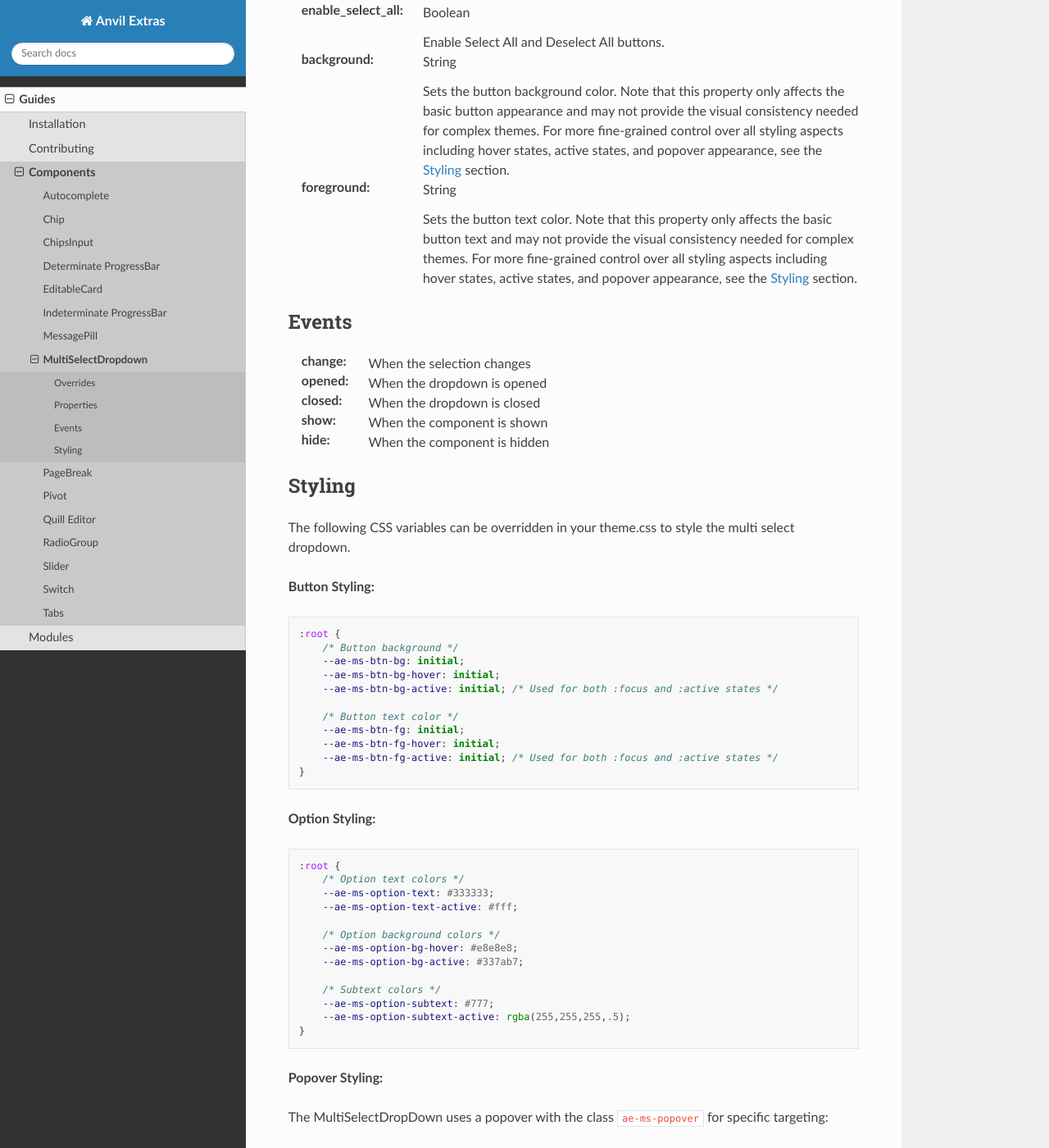
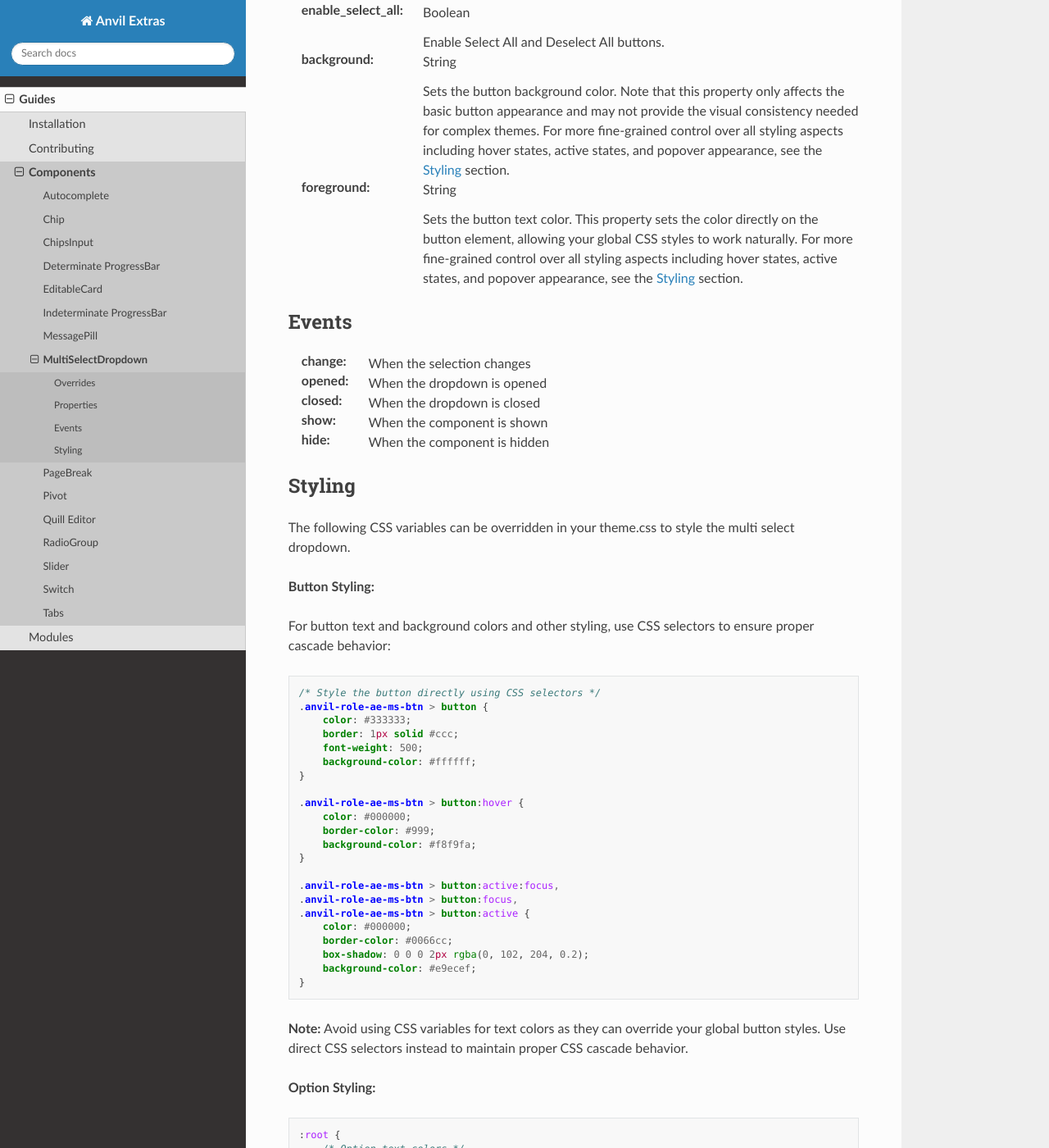
Before and after one commit to anvilistas/anvil-extras, a Sphinx documentation site: the page built from docs/guides/components/multi_select_dropdown.rst, in a window 1280 px wide and 1400 px high, scrolled down 2297 px. Shown: the whole window at 82% size. Built offline with Sphinx 7.4.7 and the Read the Docs theme 3.1.0, drawn with Linux system fonts in a browser that asks for light colours; some of the changed text lies outside the part shown.

Commit message:
refactor: update MultiSelectDropDown styling to use direct CSS selectors instead of CSS variables

```diff
--- a/docs/guides/components/multi_select_dropdown.rst
+++ b/docs/guides/components/multi_select_dropdown.rst
@@ -137,7 +137,7 @@ Properties
 
 :foreground: String
 
-    Sets the button text color. Note that this property only affects the basic button text and may not provide the visual consistency needed for complex themes. For more fine-grained control over all styling aspects including hover states, active states, and popover appearance, see the `Styling`_ section.
+    Sets the button text color. This property sets the color directly on the button element, allowing your global CSS styles to work naturally. For more fine-grained control over all styling aspects including hover states, active states, and popover appearance, see the `Styling`_ section.
 
 
 Events
@@ -170,19 +170,34 @@ The following CSS variables can be overridden in your theme.css to style the mul
 
 **Button Styling:**
 
+For button text and background colors and other styling, use CSS selectors to ensure proper cascade behavior:
+
 .. code-block:: css
 
-    :root {
-        /* Button background */
-        --ae-ms-btn-bg: initial;
-        --ae-ms-btn-bg-hover: initial;
-        --ae-ms-btn-bg-active: initial; /* Used for both :focus and :active states */
+    /* Style the button directly using CSS selectors */
+    .anvil-role-ae-ms-btn > button {
+        color: #333333;
+        border: 1px solid #ccc;
+        font-weight: 500;
+        background-color: #ffffff;
+    }
 
-        /* Button text color */
-        --ae-ms-btn-fg: initial;
-        --ae-ms-btn-fg-hover: initial;
-        --ae-ms-btn-fg-active: initial; /* Used for both :focus and :active states */
+    .anvil-role-ae-ms-btn > button:hover {
+        color: #000000;
+        border-color: #999;
+        background-color: #f8f9fa;
     }
+
+    .anvil-role-ae-ms-btn > button:active:focus,
+    .anvil-role-ae-ms-btn > button:focus,
+    .anvil-role-ae-ms-btn > button:active {
+        color: #000000;
+        border-color: #0066cc;
+        box-shadow: 0 0 0 2px rgba(0, 102, 204, 0.2);
+        background-color: #e9ecef;
+    }
+
+**Note:** Avoid using CSS variables for text colors as they can override your global button styles. Use direct CSS selectors instead to maintain proper CSS cascade behavior.
 
 **Option Styling:**
 
@@ -204,24 +219,23 @@ The following CSS variables can be overridden in your theme.css to style the mul
 
 **Popover Styling:**
 
-The MultiSelectDropDown uses a popover with the class ``ae-ms-popover`` for specific targeting:
+The MultiSelectDropDown uses a popover with the class ``ae-ms-popover`` for specific targeting. You can style the popover background using CSS variables or direct CSS:
 
 .. code-block:: css
 
-    /* Target only MultiSelectDropDown popovers */
+    /* Target only MultiSelectDropDown popovers using CSS variables */
     .ae-popover.ae-ms-popover {
-        --ae-ms-popover-bg: #ffffff;
-        --ae-ms-popover-fg: #333333;
-        --ae-ms-popover-border: rgba(0, 0, 0, 0.2);
-        --ae-ms-popover-shadow: 0 5px 10px rgba(0, 0, 0, 0.2);
+        --ae-popover-bg: #ffffff;
+        --ae-popover-border: rgba(0, 0, 0, 0.2);
+        --ae-popover-shadow: 0 5px 10px rgba(0, 0, 0, 0.2);
     }
 
-    /* Or use root-level variables that fallback to general popover styling */
-    :root {
-        --ae-ms-popover-bg: #f8f9fa;
-        --ae-ms-popover-fg: #212529;
-        --ae-ms-popover-border: #dee2e6;
-        --ae-ms-popover-shadow: 0 4px 8px rgba(0,0,0,0.1);
+    /* Or style directly with CSS */
+    .ae-popover.ae-ms-popover {
+        background-color: #f8f9fa;
+        color: #212529;
+        border-color: #dee2e6;
+        box-shadow: 0 4px 8px rgba(0,0,0,0.1);
     }
 
 **CSS Roles:**
```
Also changed, not shown: 3 other files.
